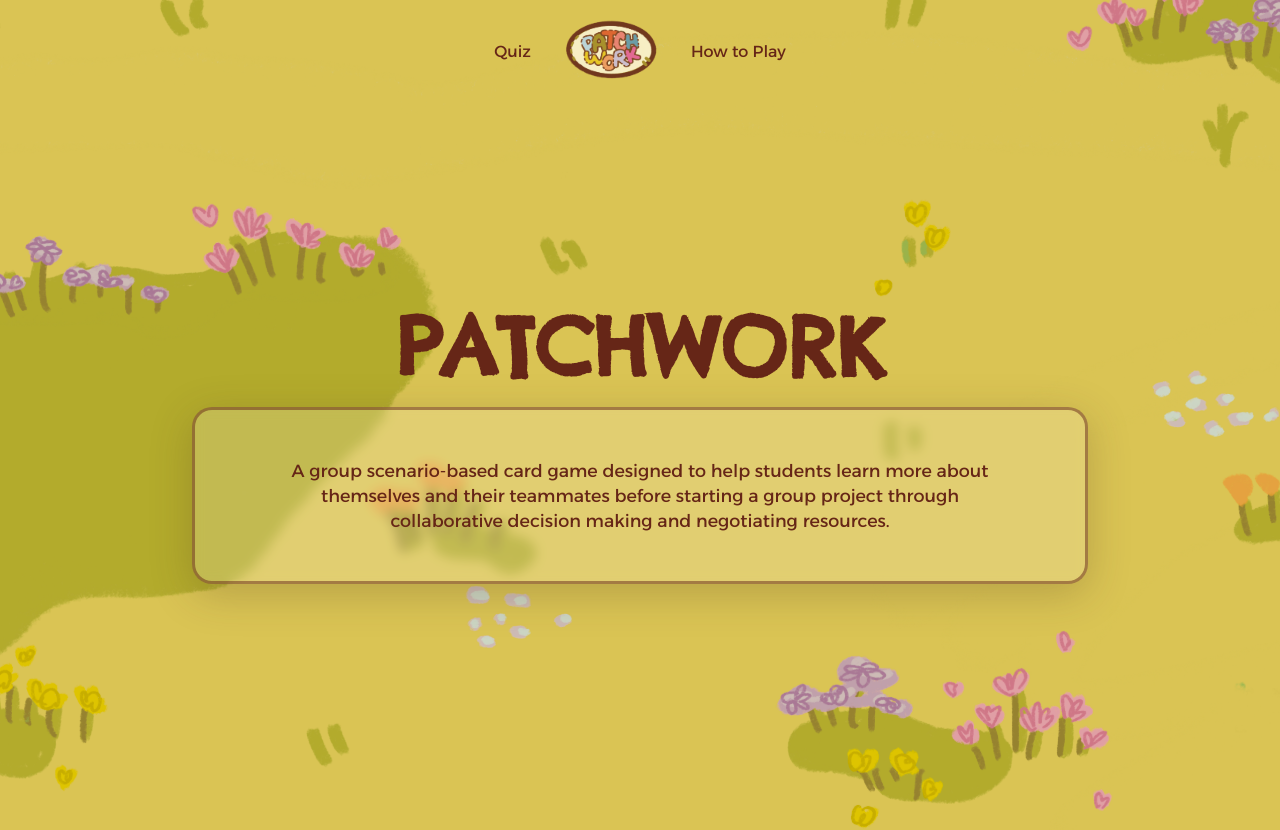
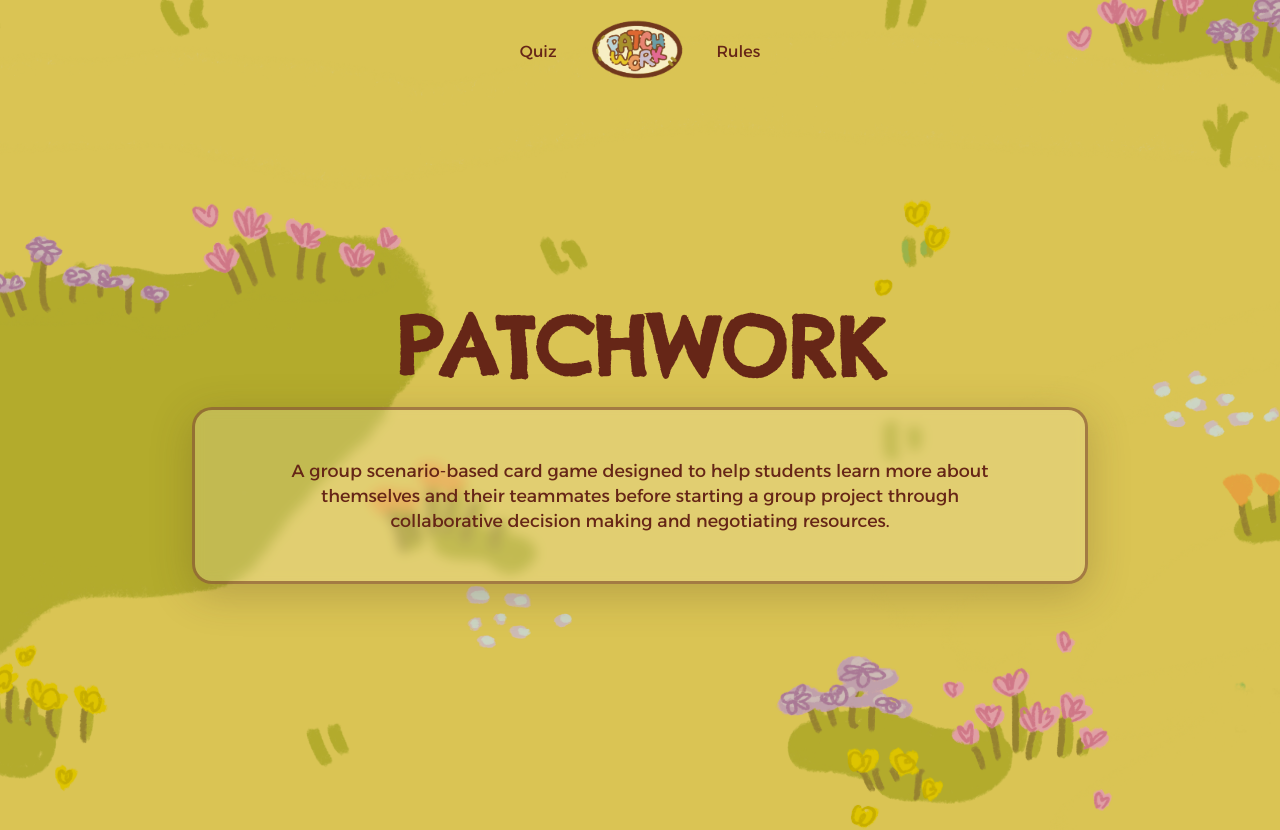
Before and after one commit to areeba-droid/Patchwork, a plain HTML site: page index.html in a window 1280 px wide. Shown: the top 830 px of the page. Drawn offline with Linux system fonts and the light colour scheme.

Commit message:
Update index.html

```diff
--- a/index.html
+++ b/index.html
@@ -14,7 +14,7 @@
     <a class="nav" href="quiz.html">Quiz</a>
     <!-- <a class="nav" href="archetypes.html">Archetypes</a> -->
     <a href="index.html"><img class="nav-img" src="images/logo.png"></a>
-    <a class="nav" href="rules.html">How to Play</a>
+    <a class="nav" href="rules.html">Rules</a>
     <!-- <a class="nav" href="about.html">Team</a> -->
   </nav>
 </header>
```
